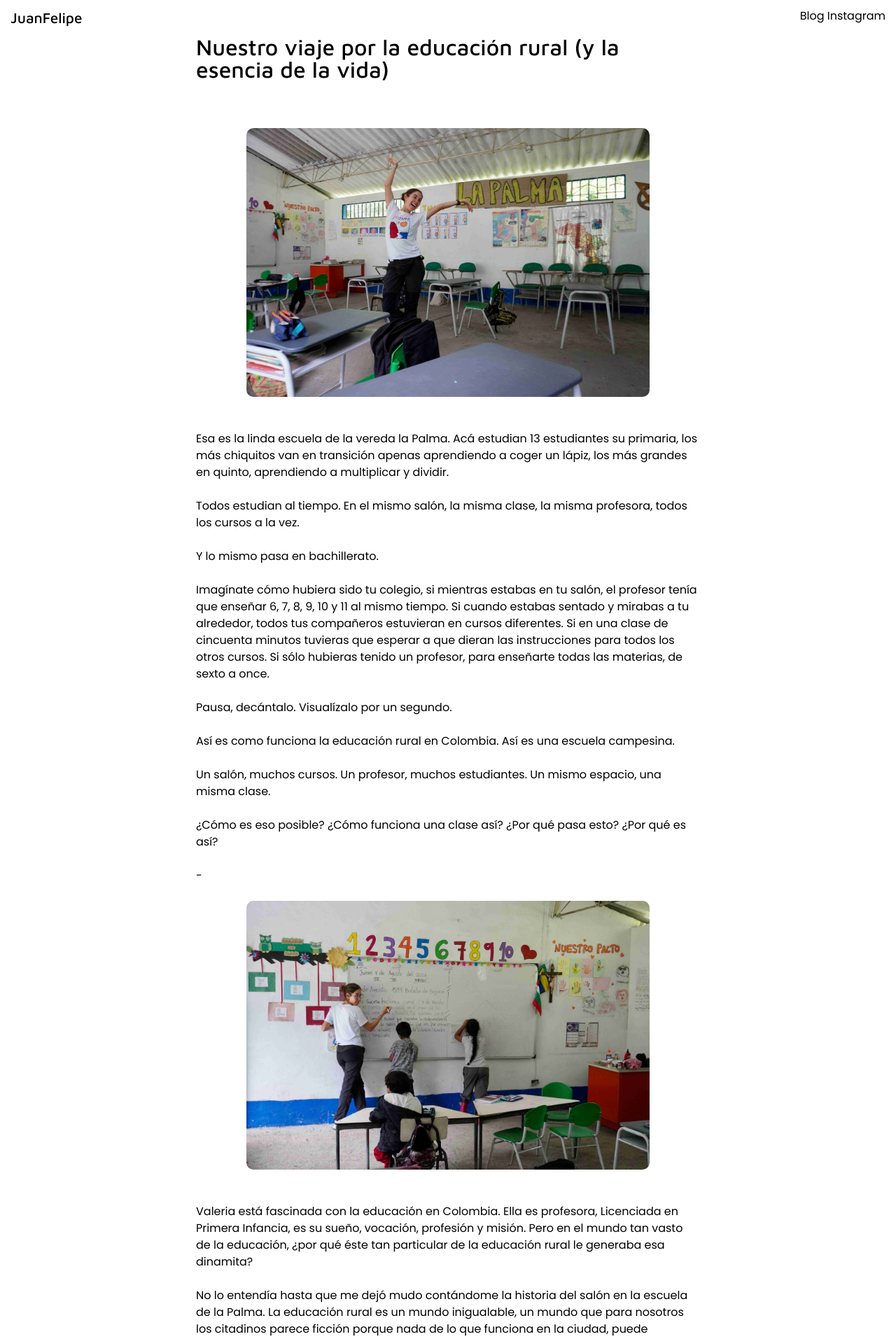
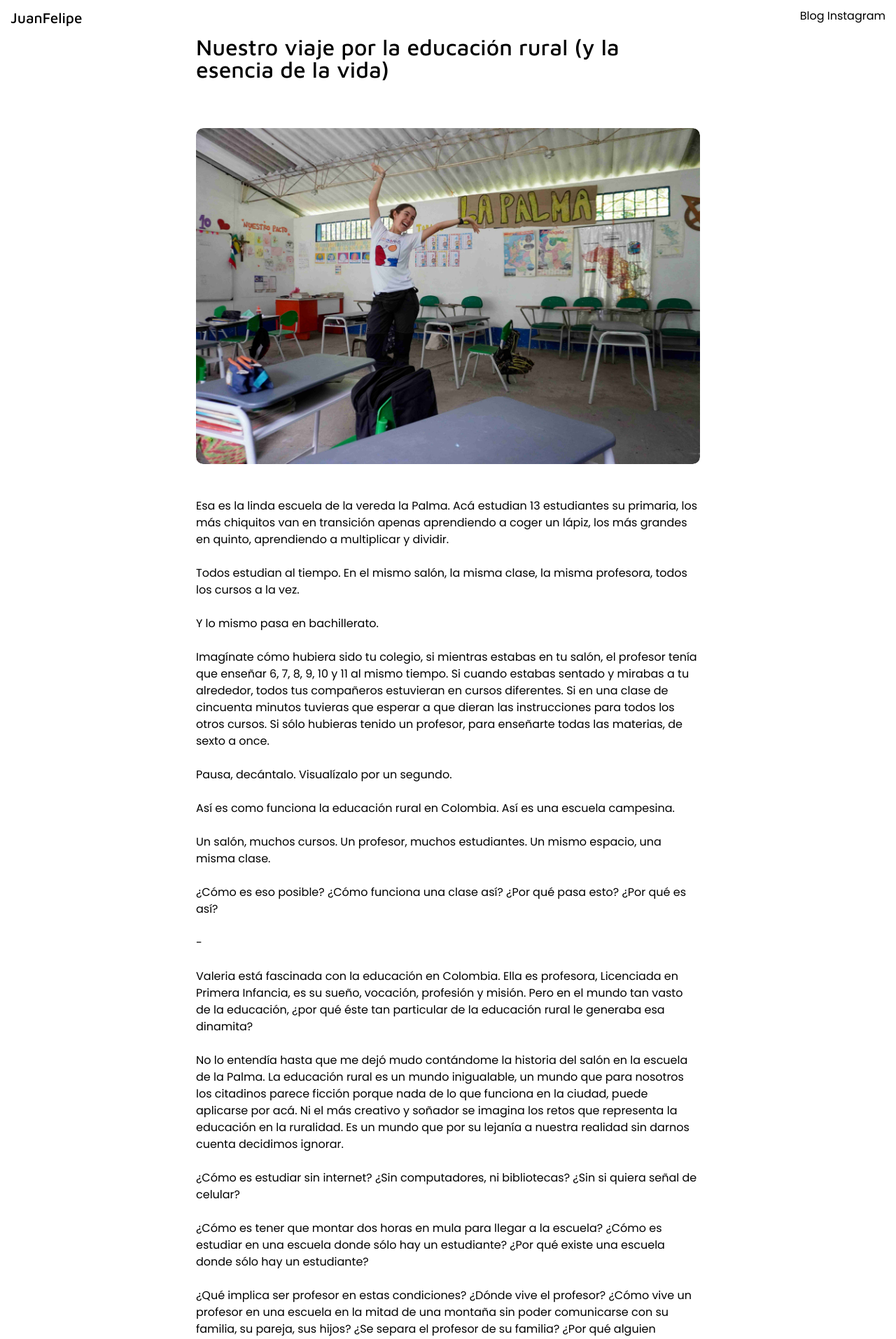
Before and after one commit to juanfelipecm/juanfelipe, a Jekyll site: the page built from _posts/2024-11-10-nuestro-viaje-por-la-educacion-rural-y-la-esencia-de-la-vida.md, in a window 1280 px wide. Shown: the top 1913 px of the page at 70% size. Built offline with Jekyll 4.4.1, drawn with Linux system fonts in a browser that asks for light colours.

Commit message:
Ajustes blog nuestro viaje por la educación

```diff
--- a/_posts/2024-11-10-nuestro-viaje-por-la-educacion-rural-y-la-esencia-de-la-vida.md
+++ b/_posts/2024-11-10-nuestro-viaje-por-la-educacion-rural-y-la-esencia-de-la-vida.md
@@ -39,11 +39,6 @@ Un salón, muchos cursos. Un profesor, muchos estudiantes. Un mismo espacio, una
 -
 <br>
 <br>
-<div class="blog-post-image">
-    <img src="/images/2024-11-10-viaje-por-la-educacion/escuela-la-palma-2.jpg" alt="Escuela la palma">
-</div>
-<br>
-<br>
 Valeria está fascinada con la educación en Colombia. Ella es profesora, Licenciada en Primera Infancia, es su sueño, vocación, profesión y misión. Pero en el mundo tan vasto de la educación, ¿por qué éste tan particular de la educación rural le generaba esa dinamita?
 <br>
 <br>
@@ -72,7 +67,7 @@ No lo entendía hasta que me dejó mudo contándome la historia del salón en la
 <br>
 <br>
 <div class="blog-post-image">
-    <img src="/images/2024-11-10-viaje-por-la-educacion/caminando-a-la-escuela.jpg" alt="Caminando a la escuela rural">
+    <img src="/images/2024-11-10-viaje-por-la-educacion/escuela-la-palma-3.jpg" alt="Caminando a la escuela rural">
 </div>
 <br>
 <br>
@@ -83,6 +78,11 @@ Para responder estas preguntas, para saber por dónde empezar y cómo aportar, p
 <br>
 <br>
 -
+<br>
+<br>
+<div class="blog-post-image">
+    <img src="/images/2024-11-10-viaje-por-la-educacion/escuela-la-palma-4.jpg" alt="Escuela la palma">
+</div>
 <br>
 <br>
 Nos cansamos de intentar aprender leyendo, le quitamos las rueditas a la bici y nos subimos a este viaje para descubrir la educación rural.
@@ -101,6 +101,11 @@ Pero para aportar primero hay que aprender.
 <br>
 <br>
 -
+<br>
+<br>
+<div class="blog-post-image">
+    <img src="/images/2024-11-10-viaje-por-la-educacion/escuela-la-palma-5.jpg" alt="Escuela la palma">
+</div>
 <br>
 <br>
 Les contamos que una noche de abril, recostados en el sofá turquesa de nuestra sala, tomando vino para dejar hablar a la imaginación, decidimos renunciar a nuestra vida en Bogotá para iniciar esta aventura de vivir la educación rural.
@@ -157,3 +162,5 @@ Saludos desde la Vereda La Palma, en el mágico cañón del río Santo Domingo.
 Juan Felipe y Valeria
 <br>
 25.septiembre.2024
+<br>
+<br>
--- a/css/main.css
+++ b/css/main.css
@@ -122,7 +122,7 @@ a {
 }
 
 .blog-post-image img {
-    max-width: 80%;
+    max-width: 100%;
     max-height: 500px;
     object-fit: contain;
     border-radius: 10px;
```
Also changed, not shown: images/2024-11-10-viaje-por-la-educacion/caminando-a-la-escuela.jpg (deleted), images/2024-11-10-viaje-por-la-educacion/escuela-la-palma-2.jpg.
